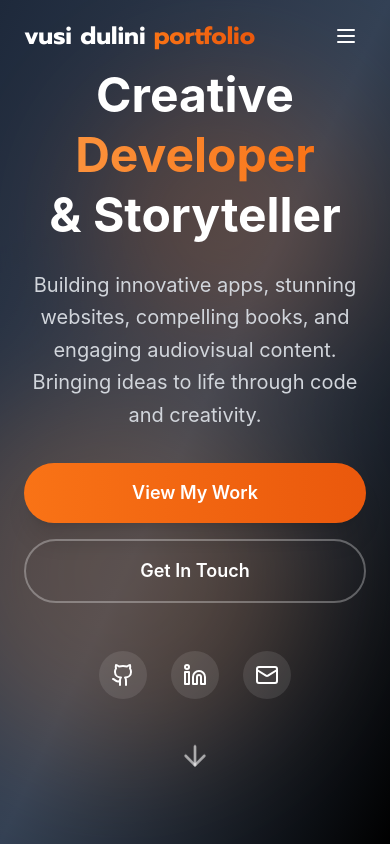
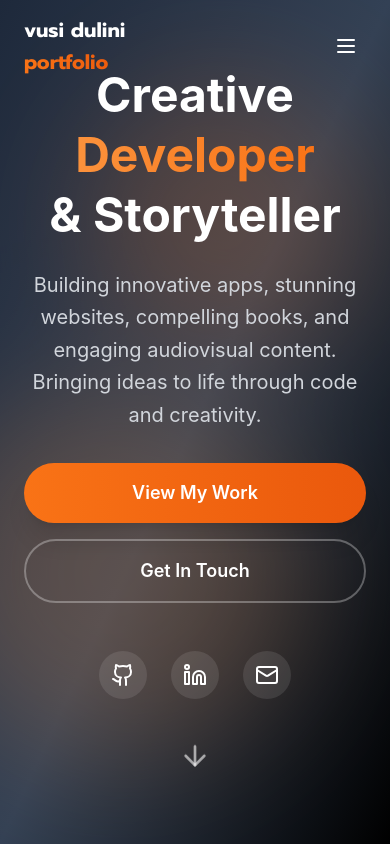
Before and after one commit to vudulini/Examples, a React (Vite) app: page / in a window 390 px wide. Shown: the top 844 px of the page. Built offline with nearby package versions, Linux system fonts and the light colour scheme.

Commit message:
Text header fix
Text overlap problem fixed

```diff
--- a/src/components/Header.tsx
+++ b/src/components/Header.tsx
@@ -28,8 +28,8 @@ const Header = () => {
     }`}>
       <nav className="container mx-auto px-6 py-4">
         <div className="flex items-center justify-between">
-          <div className={`text-2xl font-bold font-[Prompt] transition-all duration-300`}>
-            <span style={{ color: isScrolled ? '#475569' : 'white' }}>vusi dulini </span>
+          <div className={`text-xl sm:text-2xl font-bold font-[Prompt] transition-all duration-300 flex flex-col sm:flex-row gap-1 sm:gap-2`}>
+            <span style={{ color: isScrolled ? '#475569' : 'white' }}>vusi dulini</span>
             <span className="bg-gradient-to-r from-orange-500 to-orange-600 bg-clip-text text-transparent">portfolio</span>
           </div>
 
```
